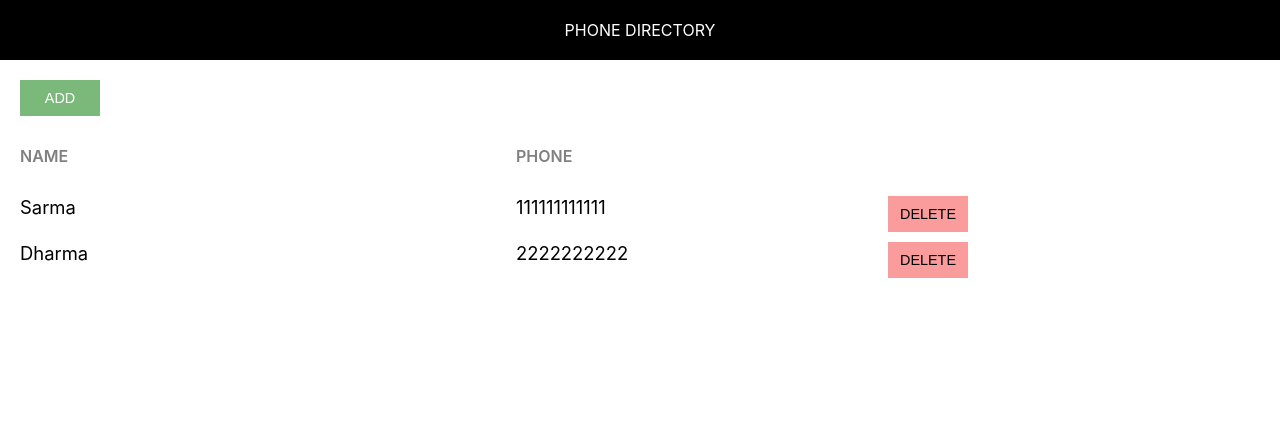
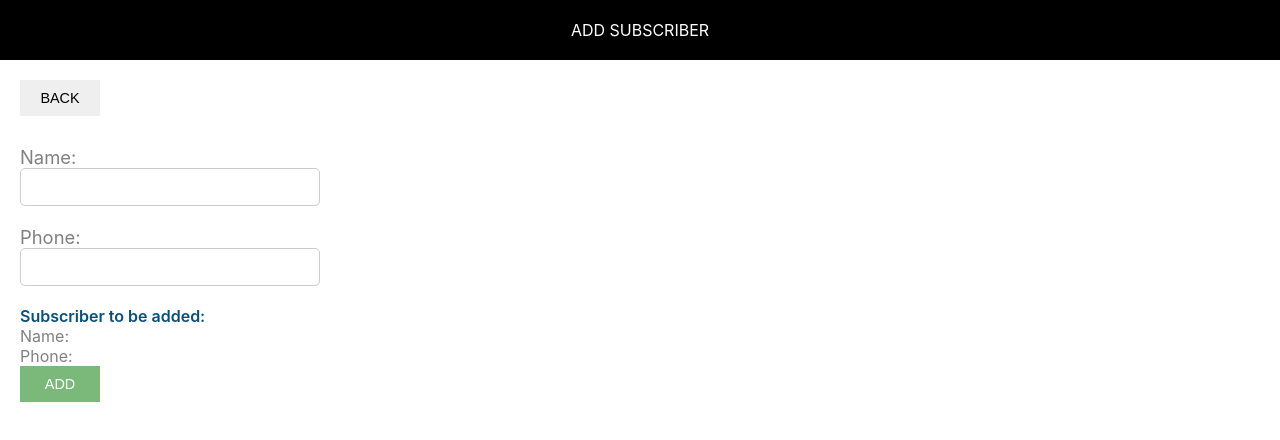
Before and after one commit to sarma-akondi/phone-directory, a React (Create React App) app: page / in a window 1280 px wide. Shown: the top 440 px of the page. Built offline with nearby package versions, Linux system fonts and the light colour scheme.

Commit message:
Added ‘AddSubscriber’ component

```diff
--- /dev/null
+++ b/src/AddSubscriber.css
@@ -0,0 +1,36 @@
+.subscriber-form {
+    margin-top: 30px;
+}
+
+.label-control {
+    color: #808080;
+    font-size: 1.15rem;
+    margin-right: 15px;
+}
+
+.input-control {
+    width: 300px;
+    min-width: 100px;
+    padding: 10px 15px;
+    display: inline-block;
+    border: 1px solid #ccc;
+    border-radius: 5px;
+    box-sizing: border-box;
+    font-size: 0.9rem;
+    outline: none;
+}
+
+.subscriber-info-container {
+    font-size: 1rem;
+    margin-right: 10px;
+    margin-bottom: 20px;
+}
+
+.subscriber-to-add-heading {
+    color: #0a4f75;
+    font-weight: 600;
+}
+
+.subscriber-info {
+    color: #808080;
+}
--- /dev/null
+++ b/src/AddSubscriber.js
@@ -0,0 +1,30 @@
+import React, { Component } from 'react';
+import Header from './Header';
+import './AddSubscriber.css';
+
+class AddSubscriber extends Component{
+    render(){
+        return(
+            <div>
+                <Header heading="Add Subscriber"/>
+                <div className="component-body-container">
+                    <button className="custom-btn">Back</button>
+                    <form className="subscriber-form">
+                    <label htmlFor="name" className="label-control">Name: </label><br />
+                    <input id="name" type="text" className="input-control" name="name"></input><br /><br />
+                    <label htmlFor="phone" className="label-control">Phone: </label><br />
+                    <input id="phone" type="text" className="input-control" name="phone"></input><br /><br />
+                    <div className="suscriber-info-container">
+                        <span className="subscriber-to-add-heading">Subscriber to be added: </span><br />
+                        <span className="subscriber-info">Name: </span><br />
+                        <span className="subscriber-info">Phone: </span><br />
+                    </div>
+                    <button type="submit" className="custom-btn add-btn">Add</button>
+                    </form>
+                </div>
+            </div>
+        )
+    }
+}
+
+export default AddSubscriber;
--- a/src/App.css
+++ b/src/App.css
@@ -1,23 +1,3 @@
-.component-body-container {
-    padding: 20px;
-}
-
-.custom-btn {
-    padding: 10px;
-    border: none;
-    margin-right: 10px;
-    text-transform: uppercase;
-    width: 80px;
-    font-size: 0.9rem;
-    cursor: pointer;
-    outline: none;
-}
-
-.add-btn {
-    background: #7ab97a;
-    color: #fff;
-}
-
 .grid-container {
     display: grid;
     grid-template-columns: 40% 30% auto;
--- a/src/App.js
+++ b/src/App.js
@@ -21,7 +21,7 @@
 
       return (
          <div>
-            <Header heading="Phone Directory"/>
+            <Header heading="Phone Directory" />
             <div className="component-body-container">
                <button className="custom-btn add-btn">Add</button>
 
--- /dev/null
+++ b/src/common/common.css
@@ -0,0 +1,19 @@
+.component-body-container {
+    padding: 20px;
+}
+
+.custom-btn {
+    padding: 10px;
+    border: none;
+    margin-right: 10px;
+    text-transform: uppercase;
+    width: 80px;
+    font-size: 0.9rem;
+    cursor: pointer;
+    outline: none;
+}
+
+.add-btn {
+    background: #7ab97a;
+    color: #fff;
+}
--- a/src/index.js
+++ b/src/index.js
@@ -3,9 +3,11 @@
 import './index.css';
 import App from './App';
 import * as serviceWorker from './serviceWorker';
+import AddSubscriber from './AddSubscriber';
+import './common/common.css'
 
 ReactDOM.render(
-  <App />,
+  <AddSubscriber />,
   document.getElementById('root')
 );
 
```
